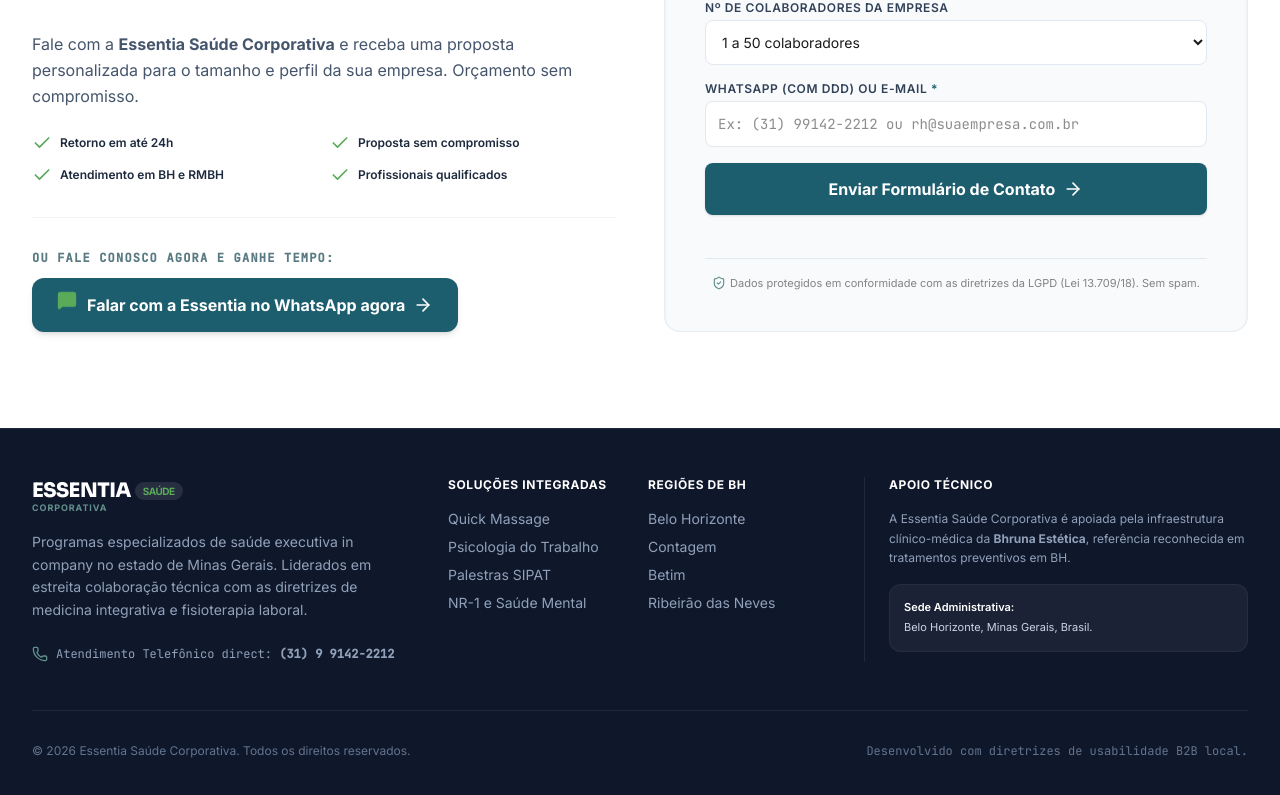
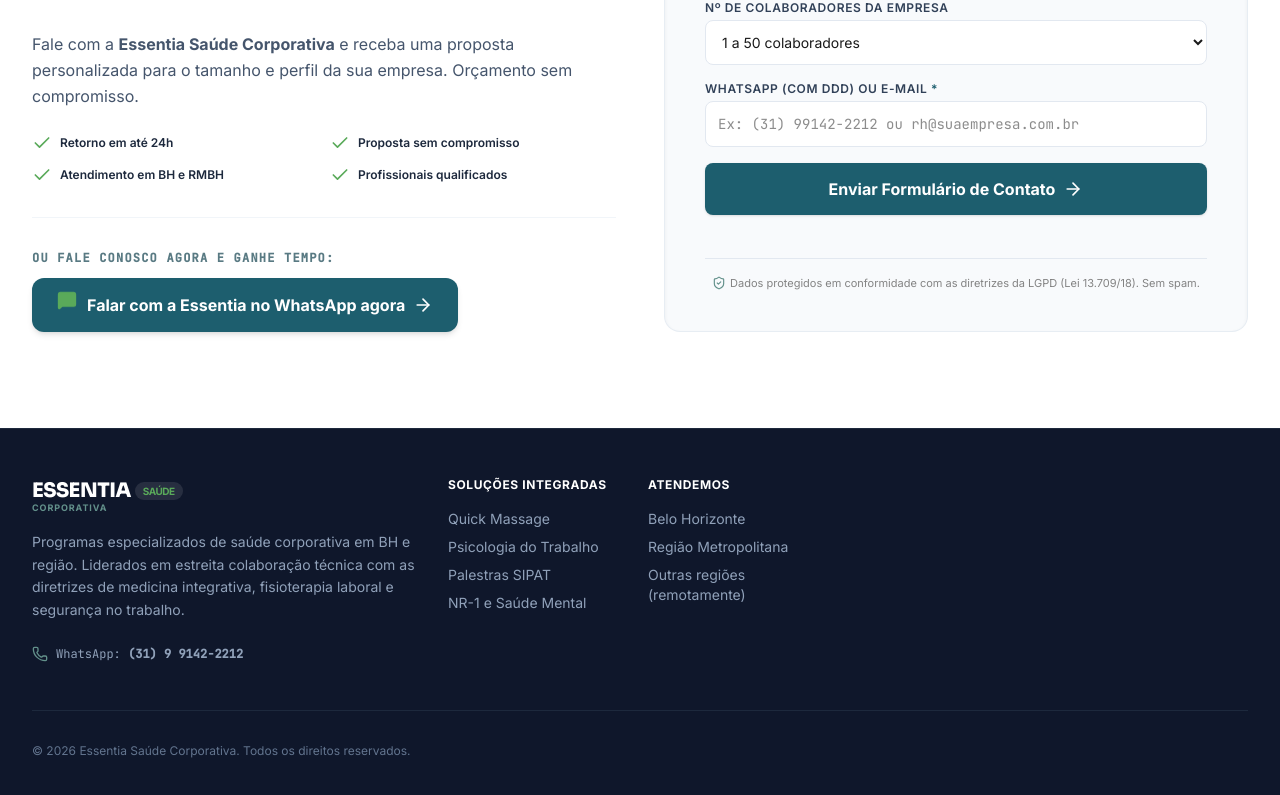
Before and after one commit to arthursl12/essentiasaudecorporativa, a React (Vite) app: page / in a window 1280 px wide. Shown: the part 7160-7955 px from the top of the page. Built offline with nearby package versions, Linux system fonts and the light colour scheme.

Commit message:
refactor: update footer - simplify regions, remove Bhruna credit, update contact label

```diff
--- a/src/App.tsx
+++ b/src/App.tsx
@@ -1271,11 +1271,10 @@
                 CORPORATIVA
               </span>
               <p className="text-slate-400 text-xs sm:text-sm font-sans leading-relaxed mb-6">
-                Programas especializados de saúde executiva in company no estado de Minas Gerais. Liderados em estreita colaboração técnica com as diretrizes de medicina integrativa e fisioterapia laboral.
+                Programas especializados de saúde corporativa em BH e região. Liderados em estreita colaboração técnica com as diretrizes de medicina integrativa, fisioterapia laboral e segurança no trabalho.
               </p>
               <div className="flex items-center gap-2 text-xs text-slate-400 font-mono">
-                <Phone className="w-4 h-4 text-brand-sage" />
-                <span>Atendimento Telefônico direct: <strong>(31) 9 9142-2212</strong></span>
+                <Phone className="w-4 h-4 text-brand-sage" /><span>WhatsApp: <strong>(31) 9 9142-2212</strong></span>
               </div>
             </div>
 
@@ -1295,36 +1294,22 @@
 
               <div>
                 <h4 className="text-white font-sans font-bold text-xs uppercase tracking-wider mb-4">
-                  Regiões de BH
+                  Atendemos
                 </h4>
                 <ul className="space-y-2 text-xs sm:text-sm text-slate-400">
                   <li><span className="text-slate-400">Belo Horizonte</span></li>
-                  <li><span className="text-slate-400">Contagem</span></li>
-                  <li><span className="text-slate-400">Betim</span></li>
-                  <li><span className="text-slate-400">Ribeirão das Neves</span></li>
+                  <li><span className="text-slate-400">Região Metropolitana</span></li>
+                  <li><span className="text-slate-400">Outras regiões (remotamente)</span></li>
                 </ul>
               </div>
             </div>
 
-            {/* Right col - Operation credit to partner group (4 cols) */}
-            <div className="lg:col-span-4 text-xs font-sans text-slate-400 leading-relaxed border-l border-slate-800 pl-0 lg:pl-6" id="footer-bhruna-credit">
-              <h4 className="text-white font-sans font-bold text-xs uppercase tracking-wider mb-4">
-                Apoio Técnico
-              </h4>
-              <p className="mb-4">
-                A Essentia Saúde Corporativa é apoiada pela infraestrutura clínico-médica da <strong>Bhruna Estética</strong>, referência reconhecida em tratamentos preventivos em BH.
-              </p>
-              <div className="p-3.5 rounded-xl bg-white/5 border border-white/5 text-[11px]">
-                <p className="font-semibold text-white">Sede Administrativa:</p>
-                <p className="text-slate-300 mt-0.5">Belo Horizonte, Minas Gerais, Brasil.</p>
-              </div>
-            </div>
+
 
           </div>
 
           <div className="border-t border-slate-800 pt-8 flex flex-col md:flex-row justify-between items-center gap-4 text-xs text-slate-500" id="copyright">
             <p>© {new Date().getFullYear()} Essentia Saúde Corporativa. Todos os direitos reservados.</p>
-            <p className="font-mono">Desenvolvido com diretrizes de usabilidade B2B local.</p>
           </div>
         </div>
       </footer>
```
